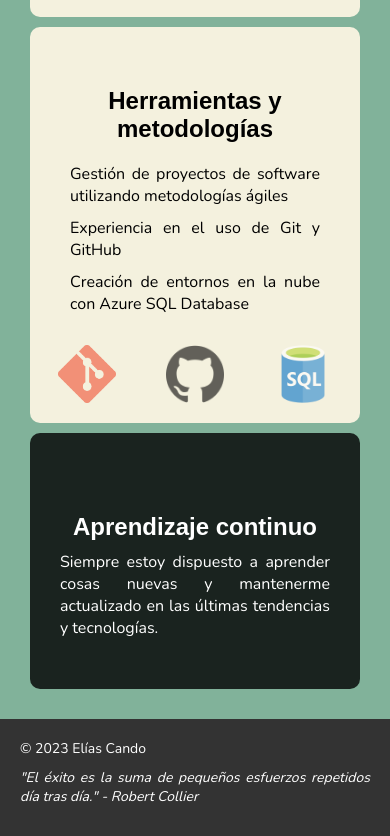
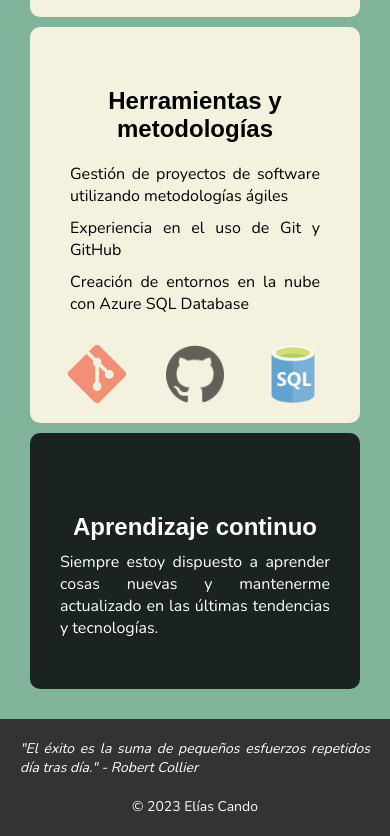
Before and after one commit to eliascando/Portfolio, a plain HTML site: page index.html in a window 390 px wide. Shown: the part 707-1543 px from the top of the page. Drawn offline with nearby package versions, Linux system fonts and the light colour scheme; a web font is replaced by a local one.

Commit message:
actualización

```diff
--- a/index.html
+++ b/index.html
@@ -56,15 +56,15 @@
       <footer>
         <div class="footer-container">
           <div class="left-section">
-            <p>&copy; 2023 Elías Cando</p>
-          </div>
-          <div class="right-section">
             <p>
                 <cite>
                     "El éxito es la suma de pequeños esfuerzos repetidos día tras día." - Robert Collier
                 </cite>
             </p>
           </div>
+          <div class="right-section">
+            <p>&copy; 2023 Elías Cando</p>
+          </div>
         </div>
       </footer>
 </body>
--- a/style.css
+++ b/style.css
@@ -126,7 +126,7 @@
 .iconos-especialidades img {
   width: 20%;
   height: 20%;
-  margin: 0 25px;
+  margin: 0 20px;
   opacity: 0.6;
   transition: opacity 0.2s ease-in-out;
 }
@@ -159,7 +159,7 @@
 .iconos-herramientas img {
   width: 20%;
   height: 20%;
-  margin: 0 25px;
+  margin: 0 20px;
   opacity: 0.6;
   transition: opacity 0.2s ease-in-out;
 }
@@ -211,29 +211,44 @@ footer {
 
 .footer-container {
   display: flex;
-  flex-wrap: wrap;
+  flex-direction: row;
   justify-content: space-between;
+  align-items: center;
 }
 
 .left-section {
-  flex: 1;
   text-align: left;
 }
 
 .right-section {
-  flex: 1;
   text-align: right;
 }
 
-@media screen and (max-width: 767px) {
+/* Media queries */
+@media (max-width: 767px) {
+  /* Estilos para dispositivos móviles */
   .footer-container {
     flex-direction: column;
   }
 
-  .left-section,
+  .left-section {
+    text-align: center;
+  }
+
   .right-section {
     text-align: center;
-    margin-bottom: 10px;
+    margin-top: 20px; /* separación entre las secciones */
+  }
+}
+
+@media (min-width: 768px) {
+  /* Estilos para pantallas de escritorio */
+  .left-section {
+    text-align: left;
+  }
+
+  .right-section {
+    text-align: right;
   }
 }
 
```
Also changed, not shown: contact.html (+3 -3 lines), projects.html (+3 -3 lines).
